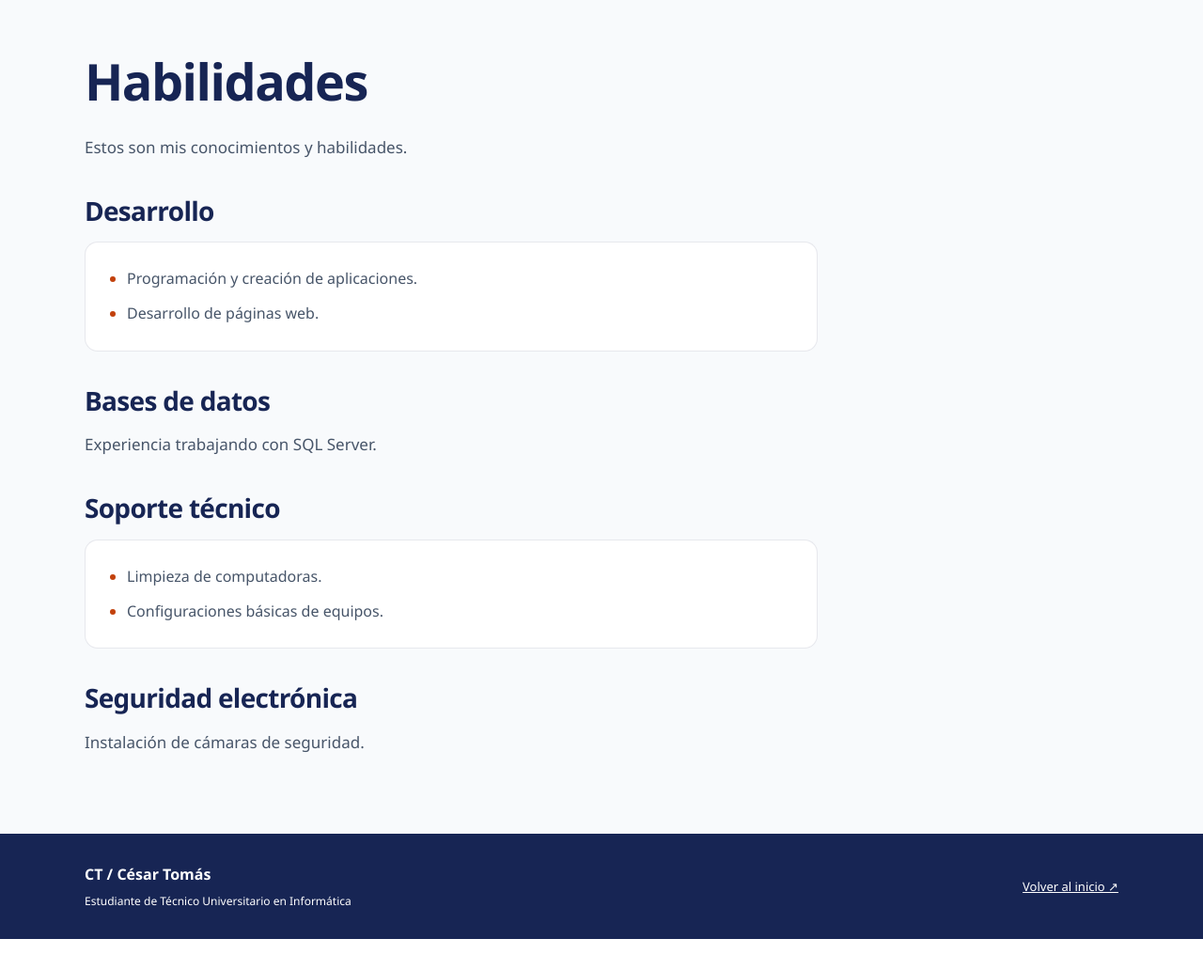
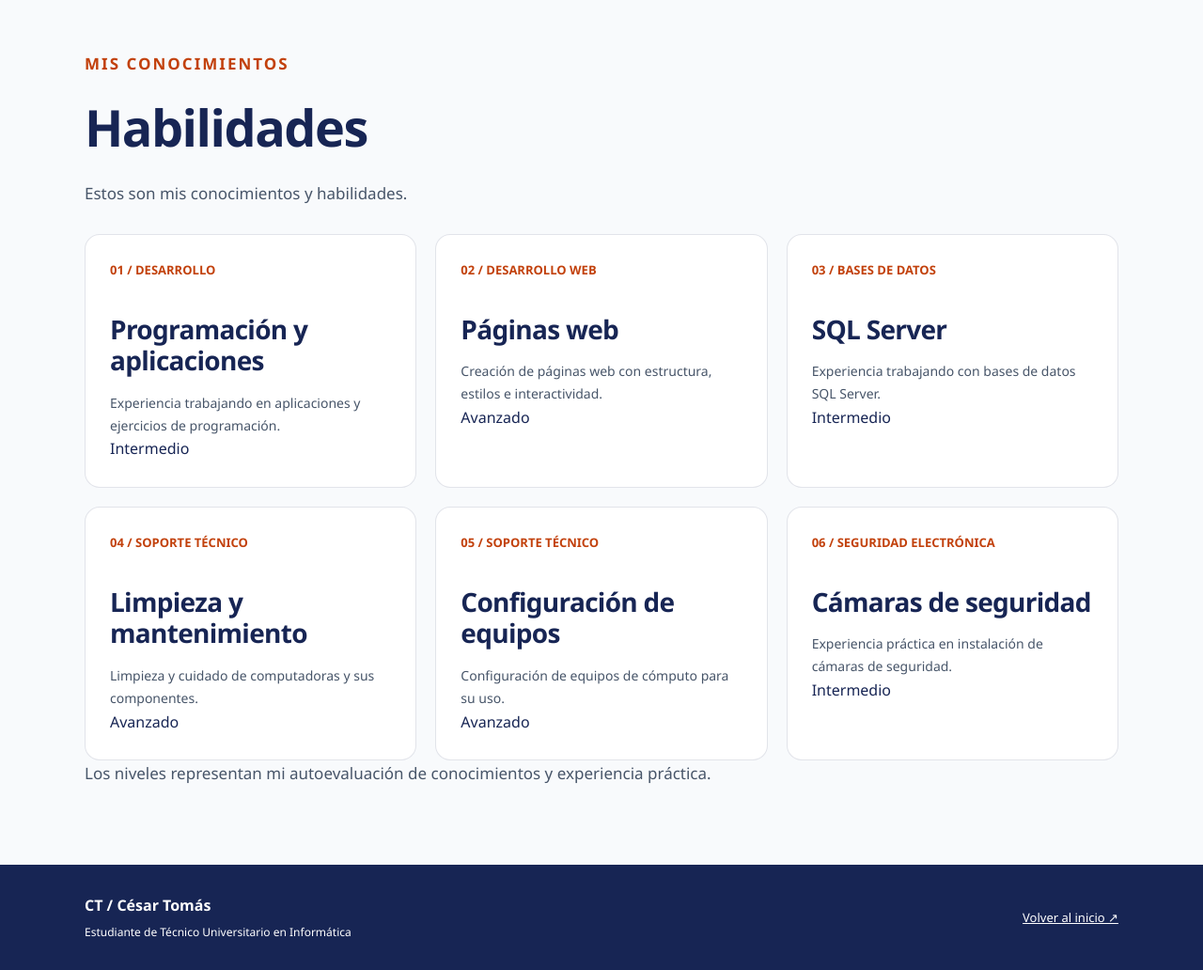
Before and after one commit to ctiniguar86-cmyk/mi-portafolio, a Django app: page /habilidades/ in a window 1280 px wide. Shown: the part 91-1123 px from the top of the page at 94% size. Before the commit the page ends 1090 px from the top, so only its background shows below. Run offline with Django 5.2, Linux system fonts and the light colour scheme.

Commit message:
Actualizar habilidades y datos de contacto

```diff
--- a/portafolio/templates/portafolio/habilidades.html
+++ b/portafolio/templates/portafolio/habilidades.html
@@ -1,24 +1,60 @@
 {% extends "portafolio/base.html" %}
 
 {% block contenido %}
+
+<p class="etiqueta">Mis conocimientos</p>
 <h1>{{ titulo }}</h1>
 <p>{{ presentacion }}</p>
 
-<h2>Desarrollo</h2>
-<ul>
-    <li>Programación y creación de aplicaciones.</li>
-    <li>Desarrollo de páginas web.</li>
-</ul>
+<div class="tarjetas habilidades-grid">
 
-<h2>Bases de datos</h2>
-<p>Experiencia trabajando con SQL Server.</p>
+    <article class="tarjeta">
+        <span class="numero">01 / DESARROLLO</span>
+        <h2>Programación y aplicaciones</h2>
+        <p>Experiencia trabajando en aplicaciones y ejercicios de programación.</p>
+        <span class="nivel-habilidad">Intermedio</span>
+    </article>
 
-<h2>Soporte técnico</h2>
-<ul>
-    <li>Limpieza de computadoras.</li>
-    <li>Configuraciones básicas de equipos.</li>
-</ul>
+    <article class="tarjeta">
+        <span class="numero">02 / DESARROLLO WEB</span>
+        <h2>Páginas web</h2>
+        <p>Creación de páginas web con estructura, estilos e interactividad.</p>
+        <span class="nivel-habilidad">Avanzado</span>
+    </article>
 
-<h2>Seguridad electrónica</h2>
-<p>Instalación de cámaras de seguridad.</p>
+    <article class="tarjeta">
+        <span class="numero">03 / BASES DE DATOS</span>
+        <h2>SQL Server</h2>
+        <p>Experiencia trabajando con bases de datos SQL Server.</p>
+        <span class="nivel-habilidad">Intermedio</span>
+    </article>
+
+    <article class="tarjeta">
+        <span class="numero">04 / SOPORTE TÉCNICO</span>
+        <h2>Limpieza y mantenimiento</h2>
+        <p>Limpieza y cuidado de computadoras y sus componentes.</p>
+        <span class="nivel-habilidad">Avanzado</span>
+    </article>
+
+    <article class="tarjeta">
+        <span class="numero">05 / SOPORTE TÉCNICO</span>
+        <h2>Configuración de equipos</h2>
+        <p>Configuración de equipos de cómputo para su uso.</p>
+        <span class="nivel-habilidad">Avanzado</span>
+    </article>
+
+    <article class="tarjeta">
+        <span class="numero">06 / SEGURIDAD ELECTRÓNICA</span>
+        <h2>Cámaras de seguridad</h2>
+        <p>Experiencia práctica en instalación de cámaras de seguridad.</p>
+        <span class="nivel-habilidad">Intermedio</span>
+    </article>
+
+</div>
+
+<p class="nota-niveles">
+    Los niveles representan mi autoevaluación de conocimientos
+    y experiencia práctica.
+</p>
+
 {% endblock %}
```
Also changed, not shown: portafolio/templates/portafolio/contacto.html (+24 -2 lines).
